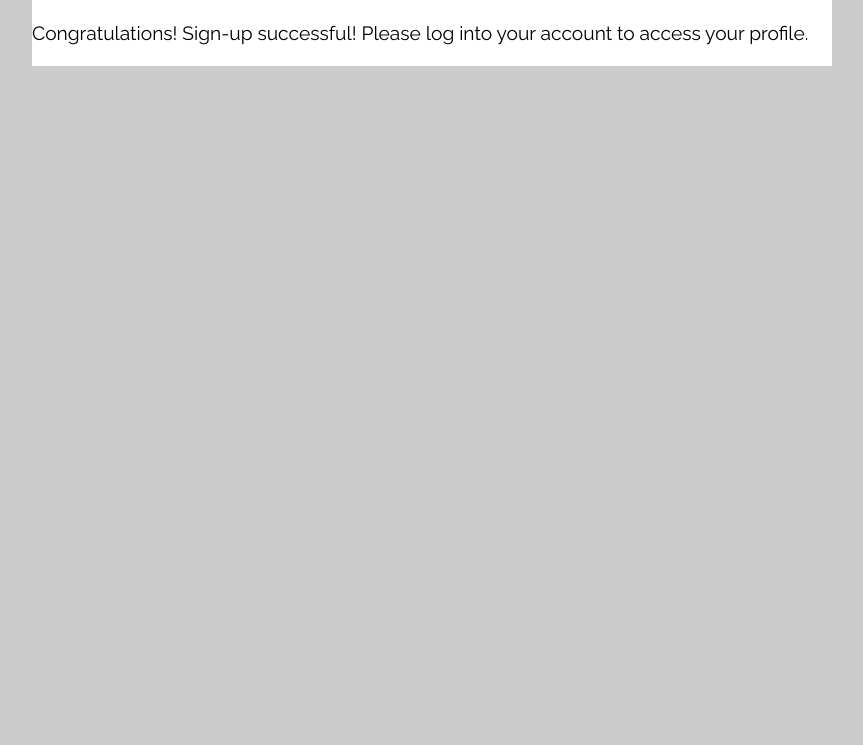
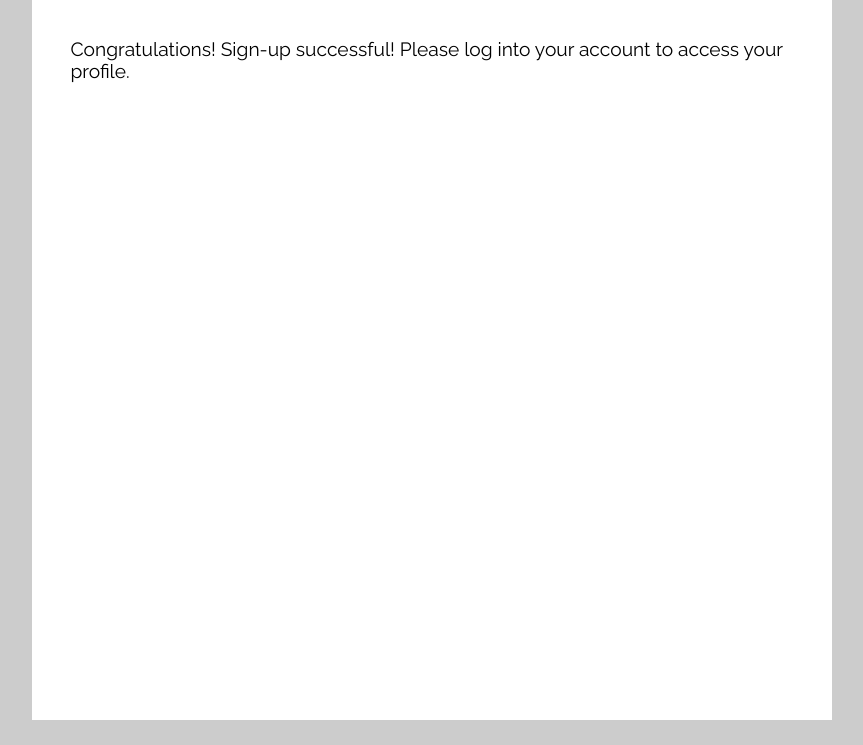
Before and after one commit to sylprimeau/esl-quiz-site, a PHP site: page /signup-success.php in a window 1280 px wide. Shown: the part 55-800 px from the top of the page, without its empty margins (208-1071 px from the left). Run offline with PHP 8.4, Linux system fonts and the light colour scheme; some libraries are stand-ins or nearby versions.

Commit message:
Added styling to signup-success page

```diff
--- a/signup-success.php
+++ b/signup-success.php
@@ -2,9 +2,9 @@
 	include "header.php";
 ?>
 		<div class="wrapper">
-			<br>
-			<p>Congratulations! Sign-up successful! Please log into your account to access your profile.</p>
-			<br>
+			<div class="signup-success">
+				<p>Congratulations! Sign-up successful! Please log into your account to access your profile.</p>
+			</div>
 		</div> <!-- wrapper -->
 	</body>
 
--- a/style.css
+++ b/style.css
@@ -369,7 +369,7 @@ footer {
 /***********************************************/
 /***********************************************/
 
-/* login page */
+/* login page (also applied to signup error page */
 .login-page {
 	min-height: 90vh;
 }
@@ -391,6 +391,18 @@ footer {
 	border-radius: 5px;
 	margin: 0.5em;
 	font-size: 1em;
+}
+
+/***********************************************/
+/***********************************************/
+/***********************************************/
+
+.signup-success {
+	min-height: 90vh;
+}
+
+.signup-success p {
+	padding: 2em;
 }
 
 /***********************************************/
```
